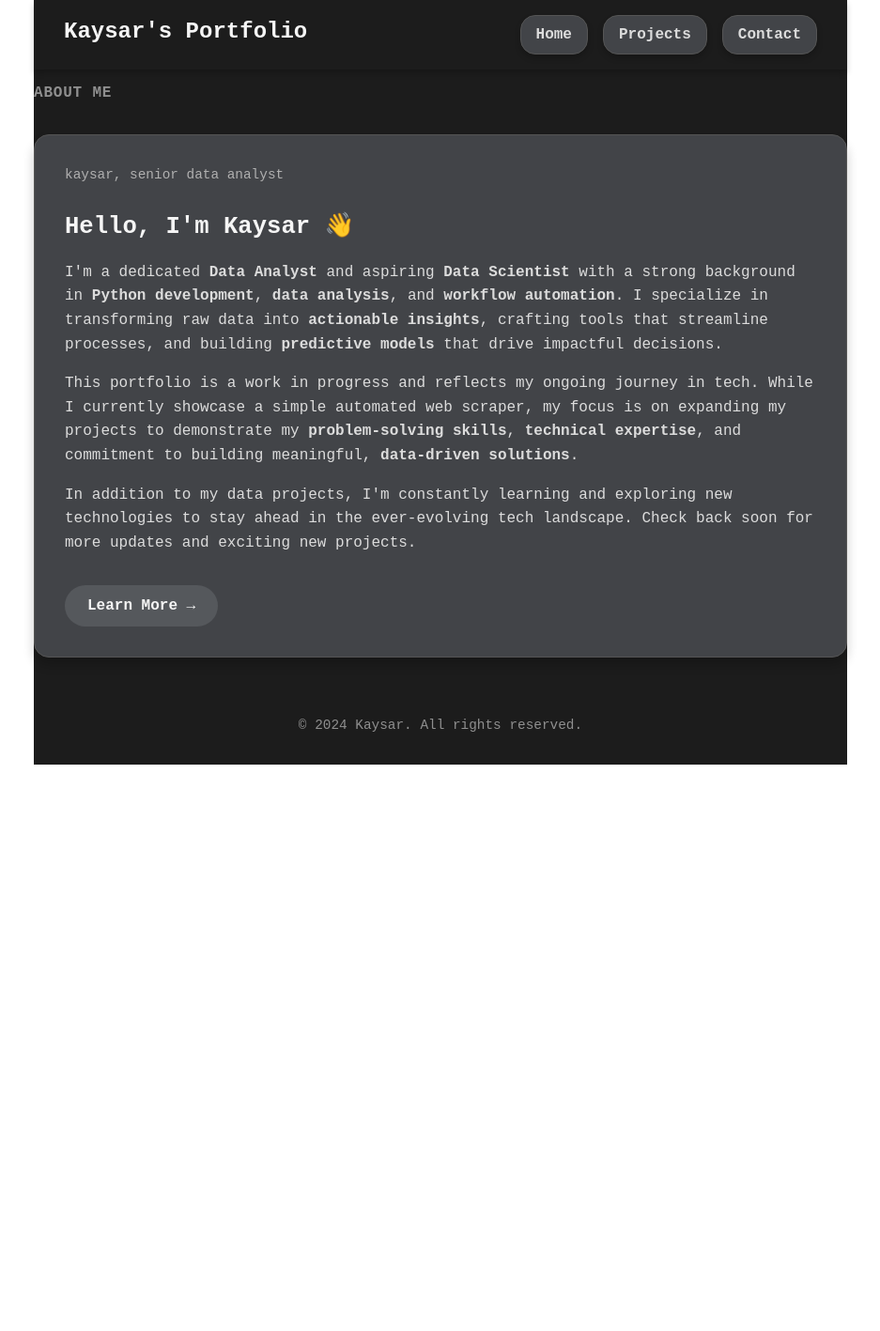
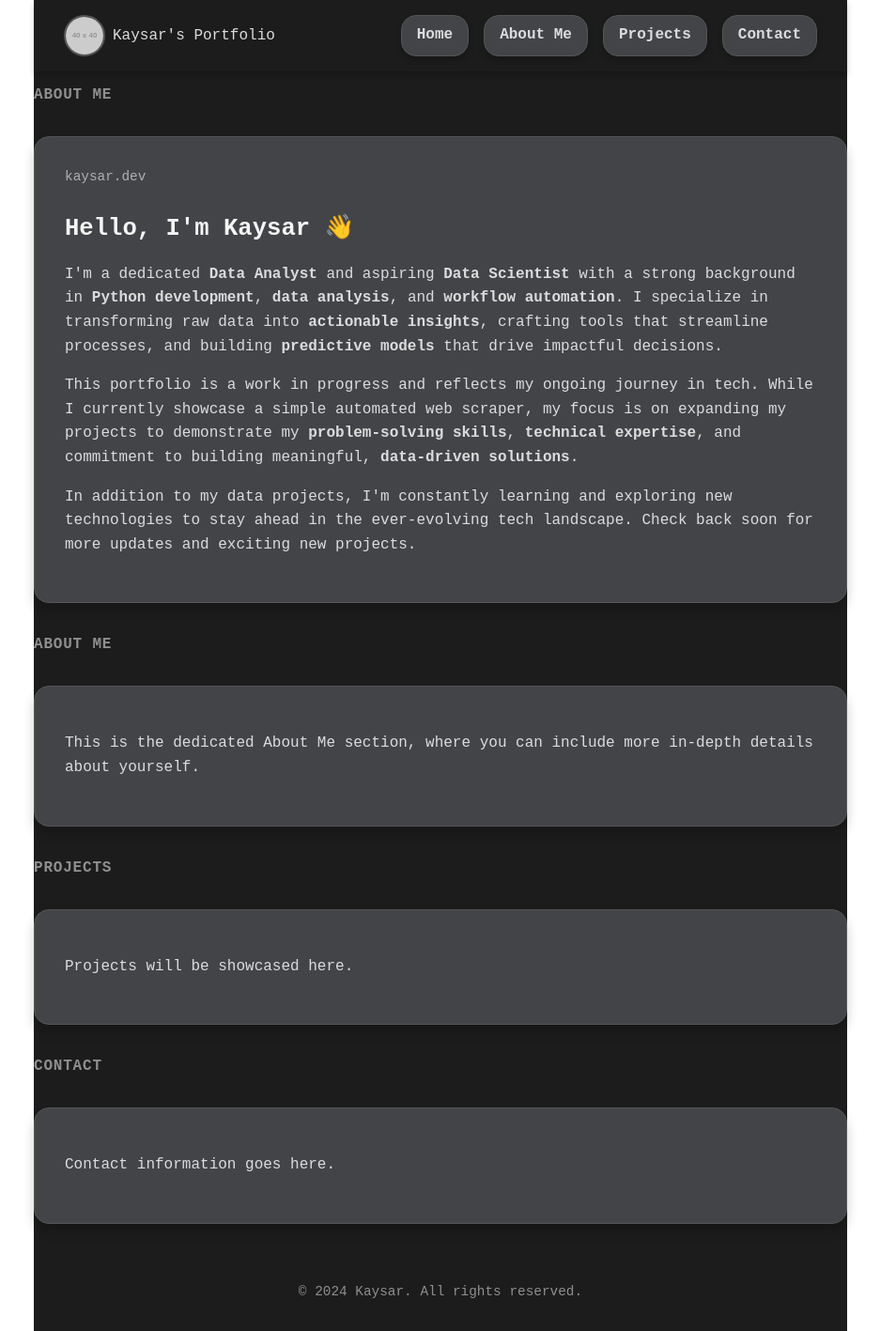
Before and after one commit to IbrahimKB/porfolio-v2, a React (Vite) app: page / in a window 1280 px wide. Shown: the whole page at 94% size, without its empty margins (171-1108 px from the left). Before the commit the page ends 814 px from the top, so only its background shows below. Built offline with nearby package versions, Linux system fonts and the light colour scheme.

Commit message:
adjusting navi bar

```diff
--- a/src/App.css
+++ b/src/App.css
@@ -27,9 +27,16 @@
 }
 
 .nav-logo {
-  font-size: 1.5rem;
-  font-weight: bold;
-  color: #f5f5f5;
+  display: flex; /* Align image and text in a row */
+  align-items: center; /* Center vertically */
+  gap: 0.5rem; /* Space between image and text */
+}
+
+.nav-logo-img {
+  width: 40px; /* Adjust image size */
+  height: 40px;
+  border-radius: 50%; /* Make the image circular */
+  border: 2px solid #555; /* Add a subtle border */
 }
 
 /* Navigation Links with Bubble Styling */
--- a/src/App.tsx
+++ b/src/App.tsx
@@ -6,11 +6,19 @@ function App() {
       {/* Navigation Bar */}
       <nav className="navbar">
         <div className="nav-container">
-          {/* Left-side: Portfolio title */}
-          <div className="nav-logo">Kaysar's Portfolio</div>
+          {/* Left-side: Portfolio title with image */}
+          <div className="nav-logo">
+            <img
+              src="https://via.placeholder.com/40" /* Placeholder cartoon face */
+              alt="Cartoon face of Kaysar"
+              className="nav-logo-img"
+            />
+            <span>Kaysar's Portfolio</span>
+          </div>
           {/* Right-side: Navigation links with bubbles */}
           <ul className="nav-links">
             <li className="nav-bubble"><a href="#home">Home</a></li>
+            <li className="nav-bubble"><a href="#about">About Me</a></li>
             <li className="nav-bubble"><a href="#projects">Projects</a></li>
             <li className="nav-bubble"><a href="#contact">Contact</a></li>
           </ul>
@@ -19,12 +27,11 @@ function App() {
 
       {/* Main Content */}
       <main>
+        {/* Home Section */}
         <section id="home" className="about-section">
-          {/* Subtitle */}
           <h2 className="subtitle">About Me</h2>
-          {/* About section bubble */}
           <div className="bubble">
-            <span className="small-title">kaysar, senior data analyst</span>
+            <span className="small-title">kaysar.dev</span>
             <h3 className="bubble-heading">Hello, I'm Kaysar 👋</h3>
             <p>
               I'm a dedicated <strong>Data Analyst</strong> and aspiring <strong>Data Scientist</strong> with a strong background in <strong>Python development</strong>, <strong>data analysis</strong>, and <strong>workflow automation</strong>. I specialize in transforming raw data into <strong>actionable insights</strong>, crafting tools that streamline processes, and building <strong>predictive models</strong> that drive impactful decisions.
@@ -32,10 +39,33 @@ function App() {
             <p>
               This portfolio is a work in progress and reflects my ongoing journey in tech. While I currently showcase a simple automated web scraper, my focus is on expanding my projects to demonstrate my <strong>problem-solving skills</strong>, <strong>technical expertise</strong>, and commitment to building meaningful, <strong>data-driven solutions</strong>.
             </p>
-            <p className="mb-4">
+            <p>
               In addition to my data projects, I'm constantly learning and exploring new technologies to stay ahead in the ever-evolving tech landscape. Check back soon for more updates and exciting new projects.
             </p>
-            <a href="#projects" className="cta-button">Learn More →</a>
+          </div>
+        </section>
+
+        {/* About Section */}
+        <section id="about" className="about-section">
+          <h2 className="subtitle">About Me</h2>
+          <div className="bubble">
+            <p>This is the dedicated About Me section, where you can include more in-depth details about yourself.</p>
+          </div>
+        </section>
+
+        {/* Projects Section */}
+        <section id="projects" className="about-section">
+          <h2 className="subtitle">Projects</h2>
+          <div className="bubble">
+            <p>Projects will be showcased here.</p>
+          </div>
+        </section>
+
+        {/* Contact Section */}
+        <section id="contact" className="about-section">
+          <h2 className="subtitle">Contact</h2>
+          <div className="bubble">
+            <p>Contact information goes here.</p>
           </div>
         </section>
       </main>
```
